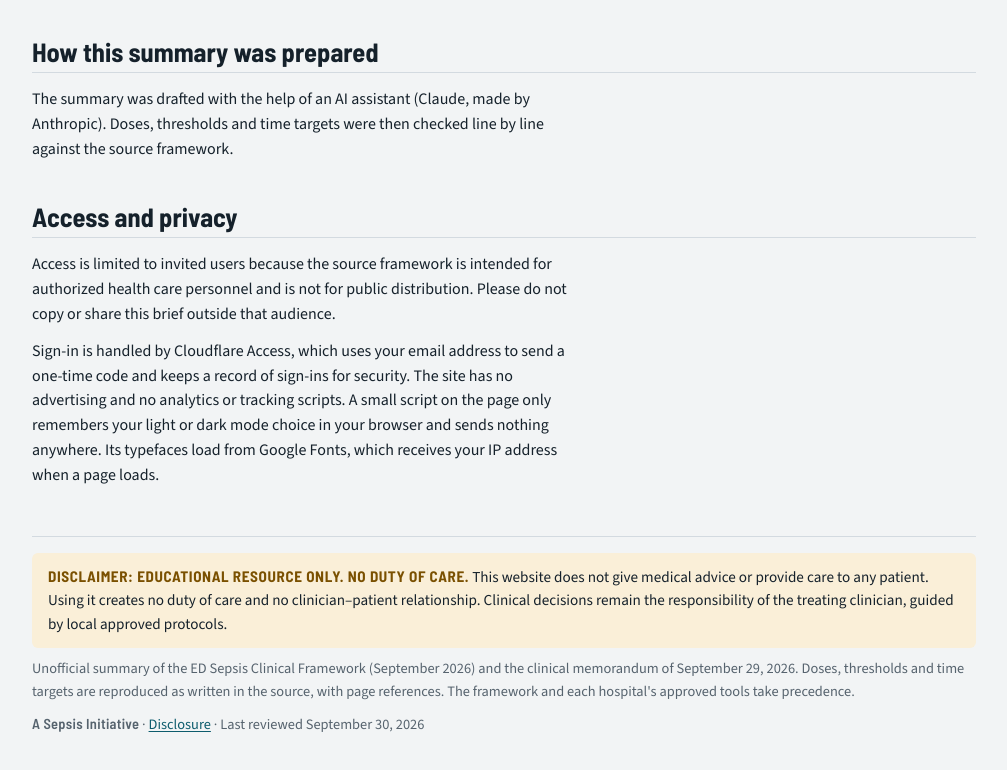
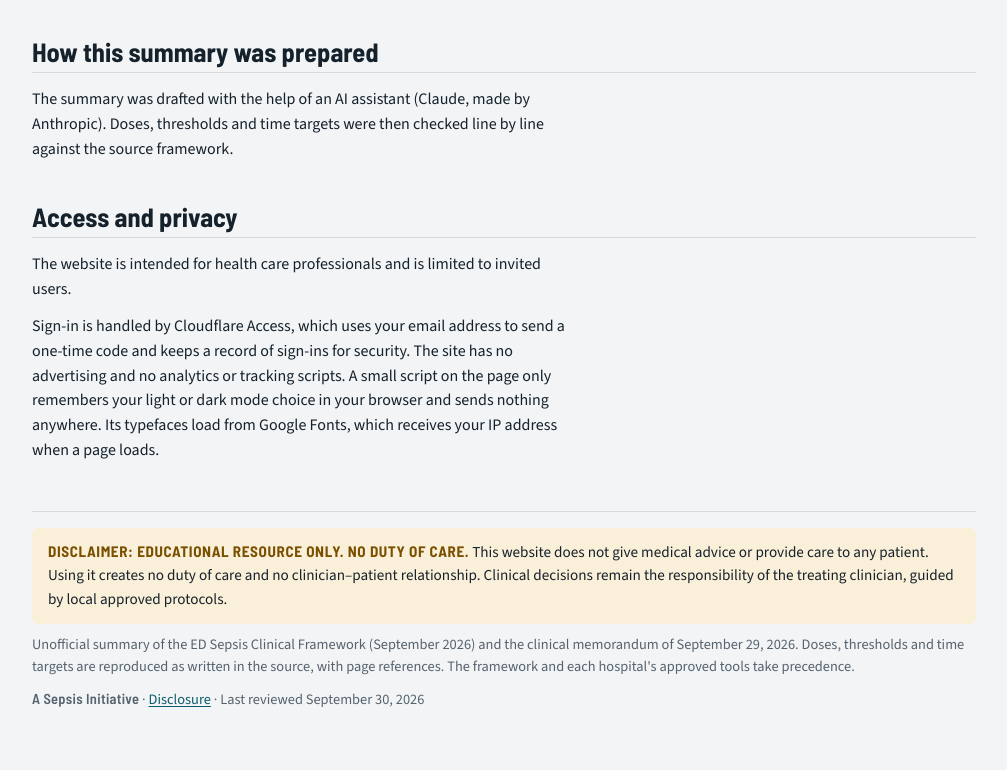
Before and after one commit to neuroccm/codesepsis, a plain HTML site: page disclosure.html in a window 1280 px wide. Shown: the part 1507-2277 px from the top of the page, without its empty margins (136-1143 px from the left). Drawn offline with nearby package versions, Linux system fonts and the light colour scheme.

Commit message:
Replace private-distribution wording with educational notice
- README, brief and disclosure no longer say the repo/framework is private or not for
  public distribution; they describe the project as an unofficial educational summary
- Site sign-in gate itself is unchanged

Co-Authored-By: Claude Sonnet 5.5 <noreply@anthropic.com>

```diff
--- a/disclosure.html
+++ b/disclosure.html
@@ -82,7 +82,7 @@
 <section id="privacy" aria-labelledby="h-priv">
   <div class="sec-head"><h2 id="h-priv">Access and privacy</h2></div>
   <div class="prose">
-    <p>Access is limited to invited users because the source framework is intended for authorized health care personnel and is not for public distribution. Please do not copy or share this brief outside that audience.</p>
+    <p>The website is intended for health care professionals and is limited to invited users.</p>
     <p>Sign-in is handled by Cloudflare Access, which uses your email address to send a one-time code and keeps a record of sign-ins for security. The site has no advertising and no analytics or tracking scripts. A small script on the page only remembers your light or dark mode choice in your browser and sends nothing anywhere. Its typefaces load from Google Fonts, which receives your IP address when a page loads.</p>
   </div>
 </section>
```
Also changed, not shown: index.html (+1 -1 lines), 1 other file.
